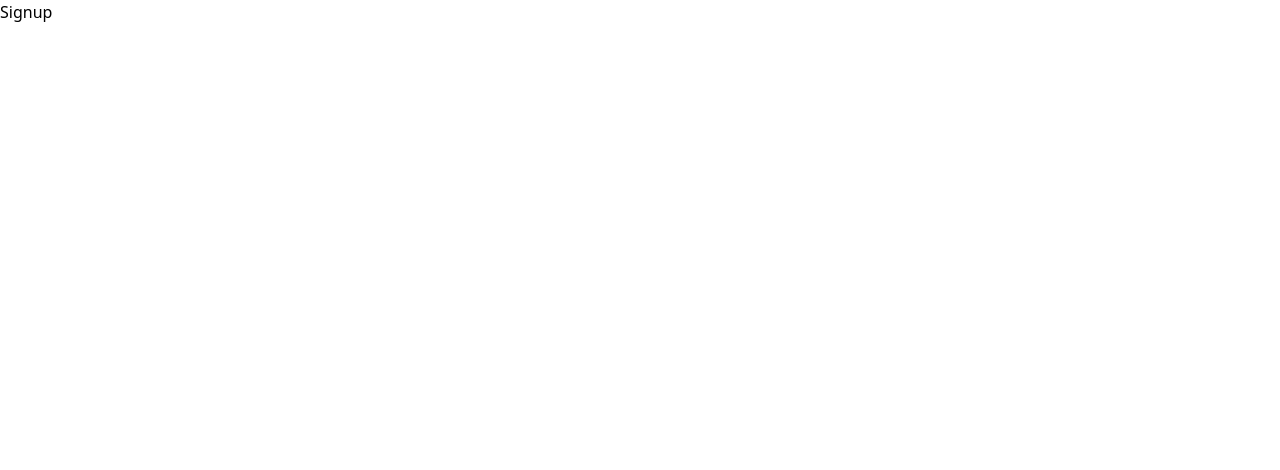
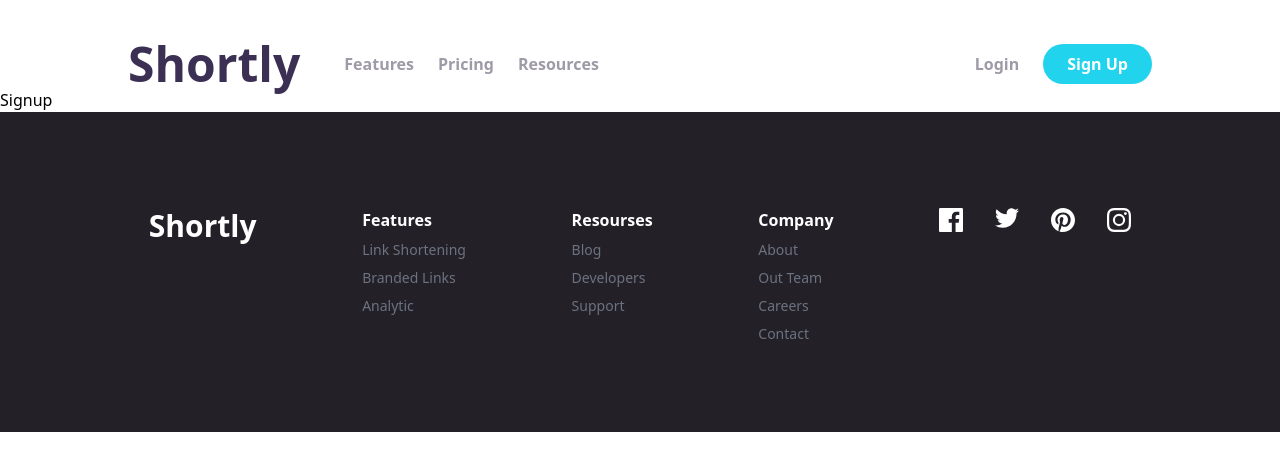
Before and after one commit to Segnities/URL-shortening-API-landing-page, a Next.js app in the folder frontend/: page /signup in a window 1280 px wide. Shown: the top 470 px of the page. Built offline with nearby package versions, Linux system fonts and the light colour scheme.

Commit message:
firebase + default layout

```diff
--- a/frontend/components/Footer.jsx
+++ b/frontend/components/Footer.jsx
@@ -7,7 +7,7 @@ import FooterSocialIcons from './FooterSocialIcons';
 export default function Footer() {
   return (
     <footer
-      className="flex flex-col gap-10 md:gap-0 text-center md:text-left md:flex-row justify-around md:h-80 bg-very-dark-violet p-8 md:p-24">
+      className="flex flex-col gap-10 md:gap-0 text-center md:text-left md:flex-row justify-around md:h-80 bg-very-dark-violet p-8 md:p-24 w-full">
       <h3 className="text-3xl text-white font-bold">Shortly</h3>
       <FooterLinks />
       <FooterSocialIcons />
--- a/frontend/components/Nav.jsx
+++ b/frontend/components/Nav.jsx
@@ -8,6 +8,7 @@ import MobileMenu from './UI/MobileMenu';
 
 import links from '../data/links';
 import DesktopMenu from './UI/DesktopMenu';
+import Link from 'next/link';
 
 export default function Nav() {
   const [showMenu, setShowMenu] = useState(false);
@@ -16,19 +17,25 @@ export default function Nav() {
     <header className="w-full">
       <GeneralHeaderWrapper className="hidden md:flex justify-between mt-10 md:px-[10%]">
         <section className="flex justify-between">
+          <Link href="/">
             <h2 className="font-bold text-5xl text-dark-violet">Shortly</h2>
-          <DesktopMenu />
+          </Link>
+          <DesktopMenu/>
         </section>
         <ItemsCenterWrapper className="flex items-center">
+          <Link href="/login">
             <Button
               variant="light"
               className="mr-6 text-base text-grayish-violet hover:text-very-dark-violet"
             >
               Login
             </Button>
+          </Link>
+          <Link href="/signup">
             <Button variant="info" className="px-6 py-2 rounded-full text-base">
               Sign Up
             </Button>
+          </Link>
         </ItemsCenterWrapper>
       </GeneralHeaderWrapper>
       <MobileHeader
--- /dev/null
+++ b/frontend/components/UI/DefaultLayout.jsx
@@ -0,0 +1,14 @@
+import Footer from '../Footer';
+import Nav from '../Nav';
+
+export default function DefaultLayout({ children }) {
+  return (
+    <>
+      <Nav/>
+      <main>
+        {children}
+      </main>
+      <Footer/>
+    </>
+  );
+}
--- a/frontend/components/UI/MobileMenu.jsx
+++ b/frontend/components/UI/MobileMenu.jsx
@@ -2,6 +2,7 @@ import React from 'react';
 import Button from './Button';
 
 import links from '../../data/links';
+import Link from 'next/link';
 
 function MobileMenu(props) {
   const {
@@ -34,14 +35,21 @@ function MobileMenu(props) {
                   }
                 </ul>
               </nav>
-              <hr className="w-full border-[#9e9aa7]" />
+              <hr className="w-full border-[#9e9aa7]"/>
               <div className="flex flex-col w-full">
-                <Button variant="light" className="text-base p-3 my-1 text-white  hover:text-grayish-violet">
-                  Login
-                </Button>
-                <Button variant="info" className="w-full rounded-full px-6 py-2 my-1">
-                  Sign Up
-                </Button>
+                <Link href="/login">
+                  <Button
+                    variant="light"
+                    className="text-base w-full p-3 my-1 text-white  hover:text-grayish-violet"
+                  >
+                    Login
+                  </Button>
+                </Link>
+                <Link href="/signup">
+                  <Button variant="info" className="w-full rounded-full px-6 py-2 my-1">
+                    Sign Up
+                  </Button>
+                </Link>
               </div>
             </div>
           </div>
--- a/frontend/components/UrlItem.jsx
+++ b/frontend/components/UrlItem.jsx
@@ -25,7 +25,7 @@ export default function UrlItem({ url }) {
         <button
           type="button"
           onClick={copyToClipboard}
-          className={`w-36 p-3 text-white rounded-md ${copied ? 'bg-violet-700' : 'bg-cyan-500 hover:bg-cyan-300'}`}
+          className={`lg:w-36 md:w-32 sm:w-24 w-16 p-3 text-white rounded-md ${copied ? 'bg-violet-700' : 'bg-cyan-500 hover:bg-cyan-300'}`}
         >
           Cop
           {copied ? 'ied!' : 'y'}
--- a/frontend/package.json
+++ b/frontend/package.json
@@ -12,6 +12,7 @@
   "license": "ISC",
   "dependencies": {
     "axios": "^1.3.5",
+    "firebase": "^10.5.0",
     "formik": "^2.2.9",
     "lodash": "^4.17.21",
     "next": "^13.3.0",
--- a/frontend/pages/index.jsx
+++ b/frontend/pages/index.jsx
@@ -15,6 +15,7 @@ import FormWrapper from '../components/UI/FormWrapper';
 import AdvancedStatistics from '../components/AdvancedStatistics';
 import BoostLinks from '../components/BoostLinks';
 import Footer from '../components/Footer';
+import DefaultLayout from '../components/UI/DefaultLayout';
 
 const poppins = Poppins({
   subsets: ['latin'],
@@ -28,8 +29,7 @@ export default function Home() {
       <Head>
         <title>URL shortening</title>
       </Head>
-      <Nav />
-      <main>
+      <DefaultLayout>
         <SpacingSm/>
         <Discover/>
         <SpacingMd/>
@@ -38,14 +38,13 @@ export default function Home() {
             className="relative bottom-24 w-full h-44 flex flex-1 justify-center items-center">
             <ShortForm setUrls={setUrls}/>
           </FormWrapper>
-          <UrlList urls={urls} />
-          <SpacingSm />
-          <AdvancedStatistics />
-          <SpacingMd />
-          <BoostLinks />
+          <UrlList urls={urls}/>
+          <SpacingSm/>
+          <AdvancedStatistics/>
+          <SpacingMd/>
+          <BoostLinks/>
         </LightSlateWrapper>
-      </main>
-      <Footer />
+      </DefaultLayout>
     </div>
   );
 }
--- a/frontend/pages/login/index.jsx
+++ b/frontend/pages/login/index.jsx
@@ -1,7 +1,9 @@
+import DefaultLayout from '../../components/UI/DefaultLayout';
+
 export default function Login() {
   return (
-    <div>
+    <DefaultLayout>
       <p>Login</p>
-    </div>
+    </DefaultLayout>
   );
 }
--- a/frontend/pages/signup/index.jsx
+++ b/frontend/pages/signup/index.jsx
@@ -1,7 +1,9 @@
+import DefaultLayout from '../../components/UI/DefaultLayout';
+
 export default function Signup() {
   return (
-    <div>
+    <DefaultLayout>
       <p>Signup</p>
-    </div>
+    </DefaultLayout>
   );
 }
```
Also changed, not shown: frontend/firebase.js (added, +12 -0 lines), 2 other files (tests, documents, lock files or other folders). Lines whose indentation alone changed are shown as unchanged.
